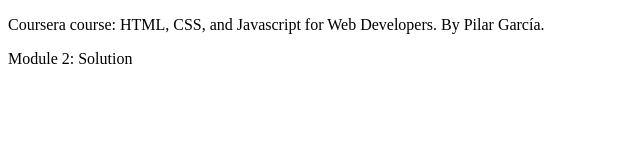
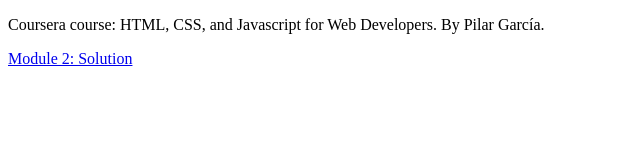
Before and after one commit to dpilargarcia/HTMLCssJS_Coursera, a plain HTML site: page index.html in a window 1280 px wide. Shown: the whole page, without its empty margins (0-640 px from the left). Drawn offline with Linux system fonts and the light colour scheme.

Commit message:
Link- Home

```diff
--- a/index.html
+++ b/index.html
@@ -5,6 +5,6 @@
 </head>
 <body>
 	<p>Coursera course: HTML, CSS, and Javascript for Web Developers. By Pilar García.</p>
-	<p><a href="Module2_Solution/index.html"></a>Module 2: Solution</p>
+	<a href="Module2_Solution/index.html"><p>Module 2: Solution</p></a>
 </body>
 </html>
```
